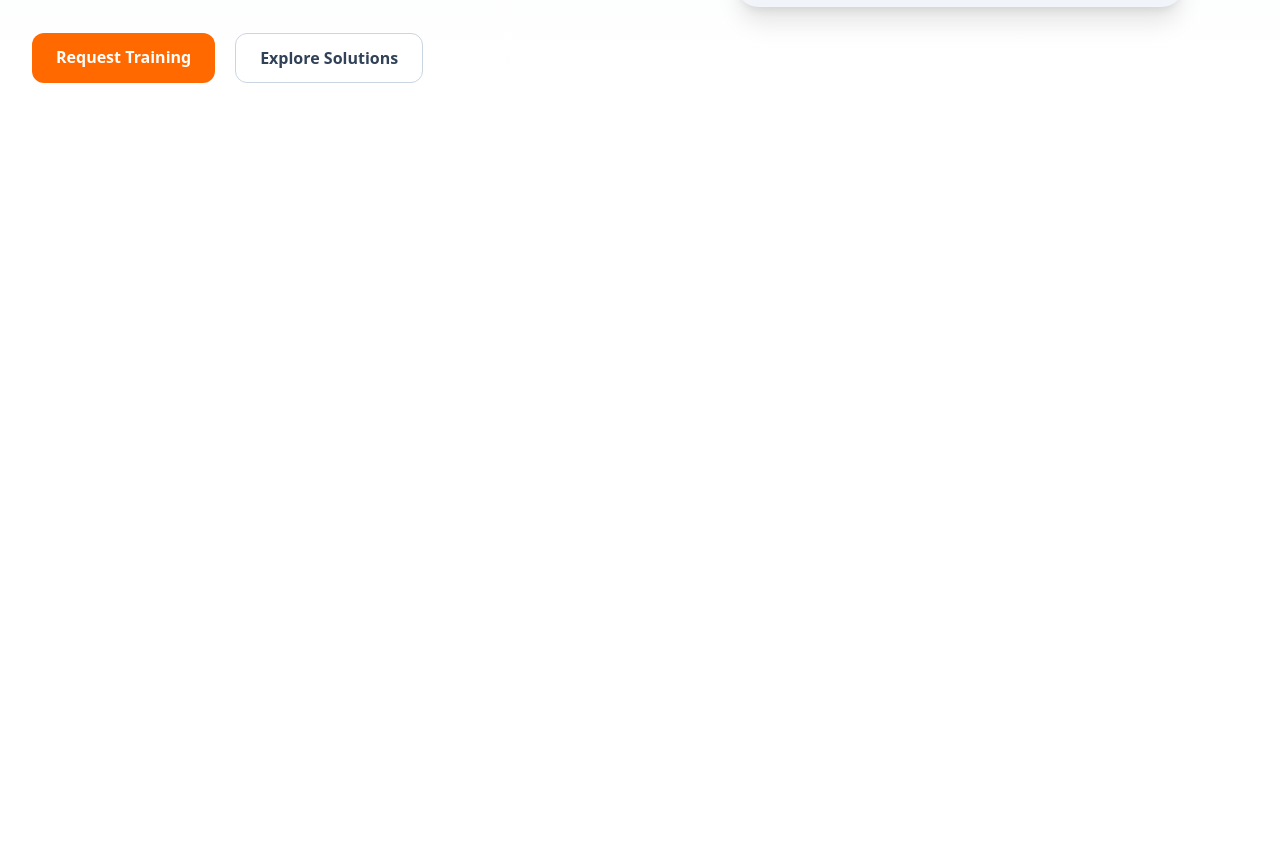
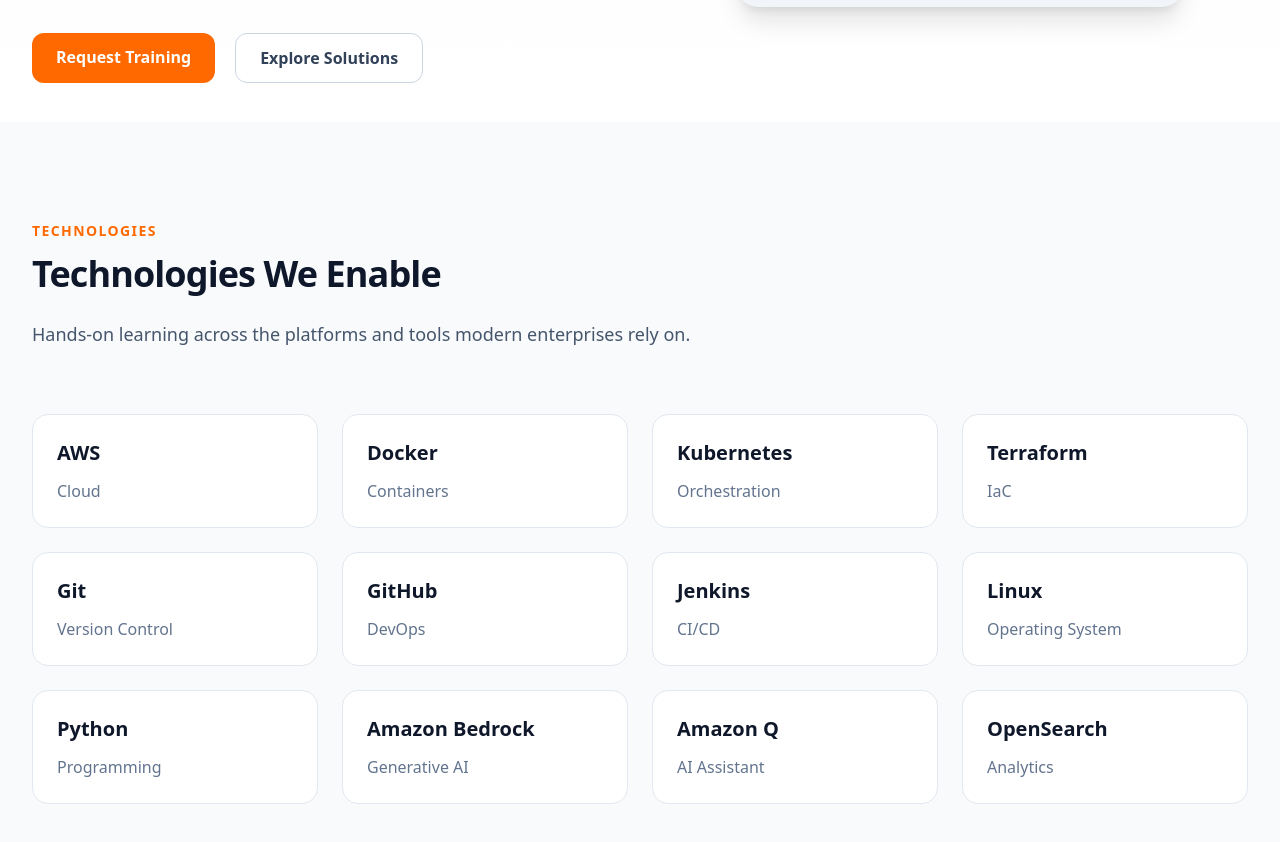
Before and after one commit to swami-github-user/ds-infotech-website-updated, a Next.js app: page / in a window 1280 px wide. Shown: the part 558-1400 px from the top of the page. Before the commit the page ends 800 px from the top, so only its background shows below. Built offline with nearby package versions, Linux system fonts and the light colour scheme.

Commit message:
feat(home): add technologies section

```diff
--- a/app/page.tsx
+++ b/app/page.tsx
@@ -1,5 +1,6 @@
 import Navbar from "@/components/layout/Navbar";
 import Hero from "@/components/home/Hero";
+import Technologies from "@/components/home/Technologies";
 
 export default function HomePage() {
   return (
@@ -8,6 +9,7 @@
 
       <main>
         <Hero />
+        <Technologies />
       </main>
     </>
   );
--- /dev/null
+++ b/components/home/Technologies.tsx
@@ -0,0 +1,49 @@
+import Container from "@/components/ui/Container";
+import SectionTitle from "@/components/ui/SectionTitle";
+import { technologies } from "@/constants/technologies";
+
+export default function Technologies() {
+  return (
+    <section
+      id="technologies"
+      className="py-24 bg-slate-50"
+    >
+      <Container>
+
+        <SectionTitle
+          eyebrow="TECHNOLOGIES"
+          title="Technologies We Enable"
+          description="Hands-on learning across the platforms and tools modern enterprises rely on."
+        />
+
+        <div className="mt-16 grid gap-6 sm:grid-cols-2 md:grid-cols-3 lg:grid-cols-4">
+
+          {technologies.map((tech) => (
+
+            <div
+              key={tech.name}
+              className="rounded-2xl border border-slate-200 bg-white p-6 transition duration-300 hover:-translate-y-2 hover:border-orange-500 hover:shadow-xl"
+            >
+
+              <h3 className="text-xl font-semibold">
+
+                {tech.name}
+
+              </h3>
+
+              <p className="mt-3 text-slate-500">
+
+                {tech.category}
+
+              </p>
+
+            </div>
+
+          ))}
+
+        </div>
+
+      </Container>
+    </section>
+  );
+}
--- /dev/null
+++ b/constants/technologies.ts
@@ -0,0 +1,55 @@
+export interface Technology {
+  name: string;
+  category: string;
+}
+
+export const technologies: Technology[] = [
+  {
+    name: "AWS",
+    category: "Cloud"
+  },
+  {
+    name: "Docker",
+    category: "Containers"
+  },
+  {
+    name: "Kubernetes",
+    category: "Orchestration"
+  },
+  {
+    name: "Terraform",
+    category: "IaC"
+  },
+  {
+    name: "Git",
+    category: "Version Control"
+  },
+  {
+    name: "GitHub",
+    category: "DevOps"
+  },
+  {
+    name: "Jenkins",
+    category: "CI/CD"
+  },
+  {
+    name: "Linux",
+    category: "Operating System"
+  },
+  {
+    name: "Python",
+    category: "Programming"
+  },
+  {
+    name: "Amazon Bedrock",
+    category: "Generative AI"
+  },
+  {
+    name: "Amazon Q",
+    category: "AI Assistant"
+  },
+  {
+    name: "OpenSearch",
+    category: "Analytics"
+  }
+];
```
